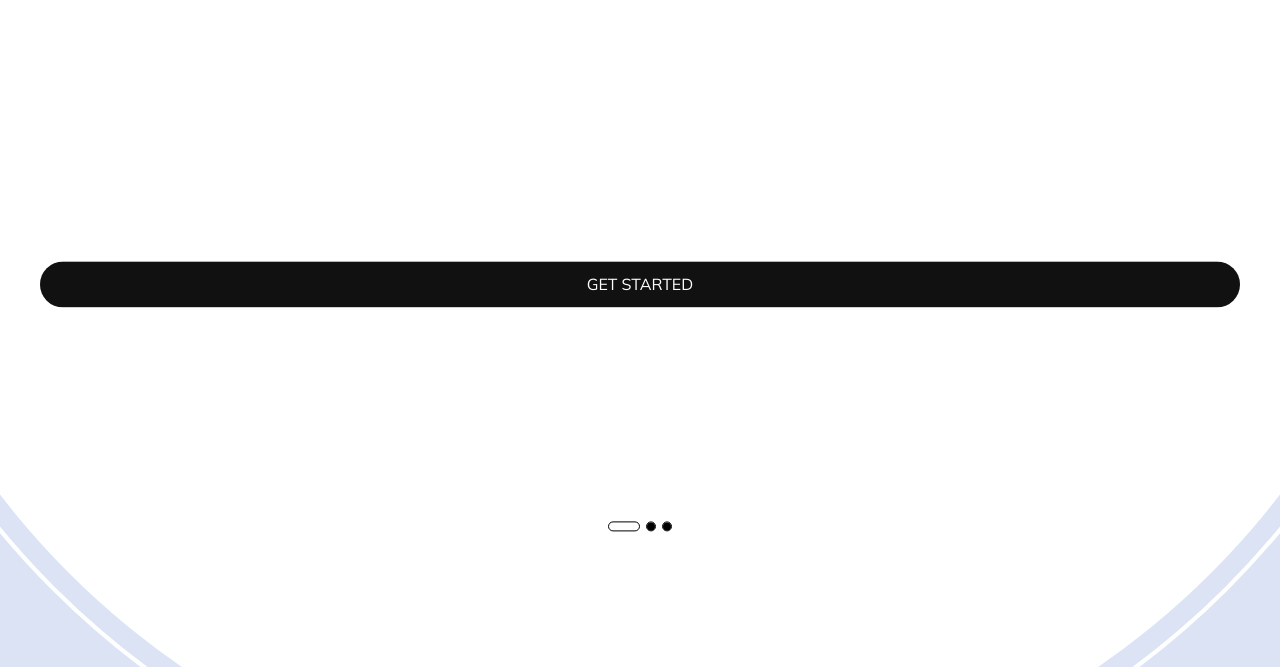
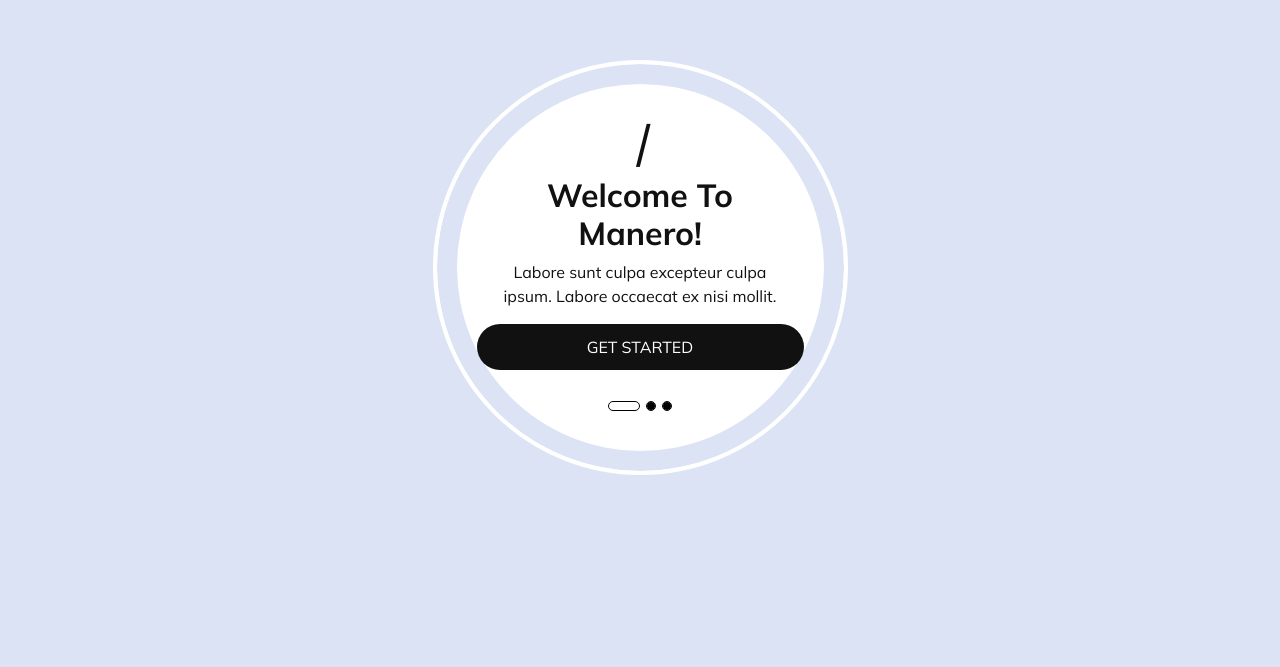
Before and after one commit to Sara-Lindstrom/Manero, a React (Create React App) app in the folder WebApp/: page / in a window 1280 px wide. Shown: the part 133-800 px from the top of the page. Built offline with nearby package versions, Linux system fonts and the light colour scheme.

Commit message:
went back to working

```diff
--- a/WebApp/src/css/scss/view/_onboardingView.scss
+++ b/WebApp/src/css/scss/view/_onboardingView.scss
@@ -1,4 +1,4 @@
-// This is for the "Loading/Logo Display Page"
+// This is for the "Loading/Logo Display Page (not implemented)"
 .welcome-transition {
     z-index: 1;
     position: absolute;
@@ -9,7 +9,6 @@
     height: 100vh;
     width: 100vw;
     display: none;
-
     .welcome-logo {
         display: flex;
         align-items: center;
@@ -26,7 +25,6 @@
             flex-direction: column;
             justify-content: center;
             align-items: center;
-
             .welcome-logo-rectangular {
                 background-color: $color-dark;
                 opacity: 100%;
@@ -38,7 +36,6 @@
                 background-color: $color-white;
 
             }
-
             .welcome-logotype {
                 font-size: 32px;
                 font-weight: 900;
@@ -47,7 +44,7 @@
     }
 }
 
-// This is for the OnboardingView with slides
+//This is for info slide page
 .welcome-information {
     z-index: 0;
     position: relative;
@@ -55,7 +52,13 @@
     height: 100vh;
     overflow: hidden;
 
-    .welcome-iformation-circle {
+        @media (min-width: 420px) {
+            display: flex;
+            align-items: center;
+            justify-content: center;
+        }
+
+    .welcome-information-circle {
         top: 100%;
         left: 50%;
         transform: translate(-50%, -90%);
@@ -68,8 +71,23 @@
         box-shadow: inset 0px 0px 0px 20px $color-blue;
         border: 4px solid white;
 
+        @media (min-width: 420px) {
+            top: auto;
+            left: auto;
+            transform: none;
+            position: static;
+            width: 415px;
+            height: 415px;
+
+        }
+
         .carousel-indicators {
             bottom: 17%;
+
+            @media (min-width: 420px) {
+                bottom: 30%;
+
+            }
         }
 
         .carousel-inner-container {
@@ -82,11 +100,21 @@
             align-items: center;
             padding: 50px 40px 0px 40px;
 
+
+            @media (min-width: 420px) {
+                height: auto;
+                width: auto;
+                padding: 20px 40px 0px 40px;
+            }
+
             .welcome-carousel-slide {
                 display: flex;
                 flex: 0 0 100%;
                 text-align: center;
                 padding: 20px 20px 0px 20px;
+                overflow: hidden;
+
+                .carousel-item {
 
                     i {
                         font-size: 48px;
@@ -101,14 +129,19 @@
                         font-weight: $font-weight-regular;
                     }
                 }
+
+                .btn-get-started {
+                    width: auto;
+                    padding-left: 50px;
+                    padding-right: 50px;
+                }
             }
         }
     }
 
 
+}
 
-
-// For navigation button text slide
 .dot {
     background-color: black !important;
     opacity: 100% !important;
@@ -118,7 +151,6 @@
     border-radius: 50%;
     transition: all 300ms !important;
 
-
     &.active {
         width: 30px !important;
         border-radius: 50px;
--- a/WebApp/src/views/OnboardingView.tsx
+++ b/WebApp/src/views/OnboardingView.tsx
@@ -3,6 +3,7 @@ import { Link } from 'react-router-dom';
 const OnboardingView = () => {
   return (
     <>
+        {/* This is for the OnboardingView preloading page (not implemented) */}
         <section className="welcome-transition">
             <div className="welcome-logo">
                 <div className="welcome-logo-content">
@@ -14,7 +15,7 @@ const OnboardingView = () => {
 
         {/* This is for the OnboardingView with slides */}
         <section className="welcome-information">
-            <div id="carouselExampleIndicators" className="carousel slide welcome-iformation-circle" >
+            <div id="carouselExampleIndicators" className="carousel slide welcome-information-circle" >
                 <div className="carousel-indicators">
                     <button type="button" data-bs-target="#carouselExampleIndicators" data-bs-slide-to="0" className="dot active" aria-current="true" aria-label="Slide 1"></button>
                     <button type="button" data-bs-target="#carouselExampleIndicators" data-bs-slide-to="1" className="dot" aria-label="Slide 2"></button>
@@ -22,23 +23,23 @@ const OnboardingView = () => {
                 </div>
                 <div className="carousel-inner-container">
                     <div className="carousel-inner welcome-carousel-slide">
-                        <div className="carousel-item active">
+                        <div id="welcome-slide-1" className="carousel-item active">
                             <i>|</i>
                             <h1 className="main-title">Welcome To Manero!</h1>
                             <p>Labore sunt culpa excepteur culpa ipsum. Labore occaecat ex nisi mollit.</p>
                         </div>
-                        <div className="carousel-item">
+                        <div id="welcome-slide-2" className="carousel-item">
                             <i>|</i>
                             <h1 className="main-title">Easy Track Order!</h1>
                             <p>Labore sunt culpa excepteur culpa ipsum. Labore occaecat ex nisi mollit.</p>
                         </div>
-                        <div className="carousel-item">
+                        <div id="welcome-slide-3" className="carousel-item">
                             <i>|</i>
                             <h1 className="main-title">ADoor To Door Delivery!</h1>
                             <p>Labore sunt culpa excepteur culpa ipsum. Labore occaecat ex nisi mollit.</p>
                         </div>
-                      </div>
-                      <Link className="btn dark-btn" to="/signup">GET STARTED</Link> {/*Replace this with Link attribute instead of a to follow React*/}
+                    </div>
+                    <a className="btn dark-btn btn-get-started" href="/signup">GET STARTED</a>
                 </div>
             </div>
         </section>
```
Also changed, not shown: WebApp/src/css/Style.min.css. Lines whose indentation alone changed are shown as unchanged.
